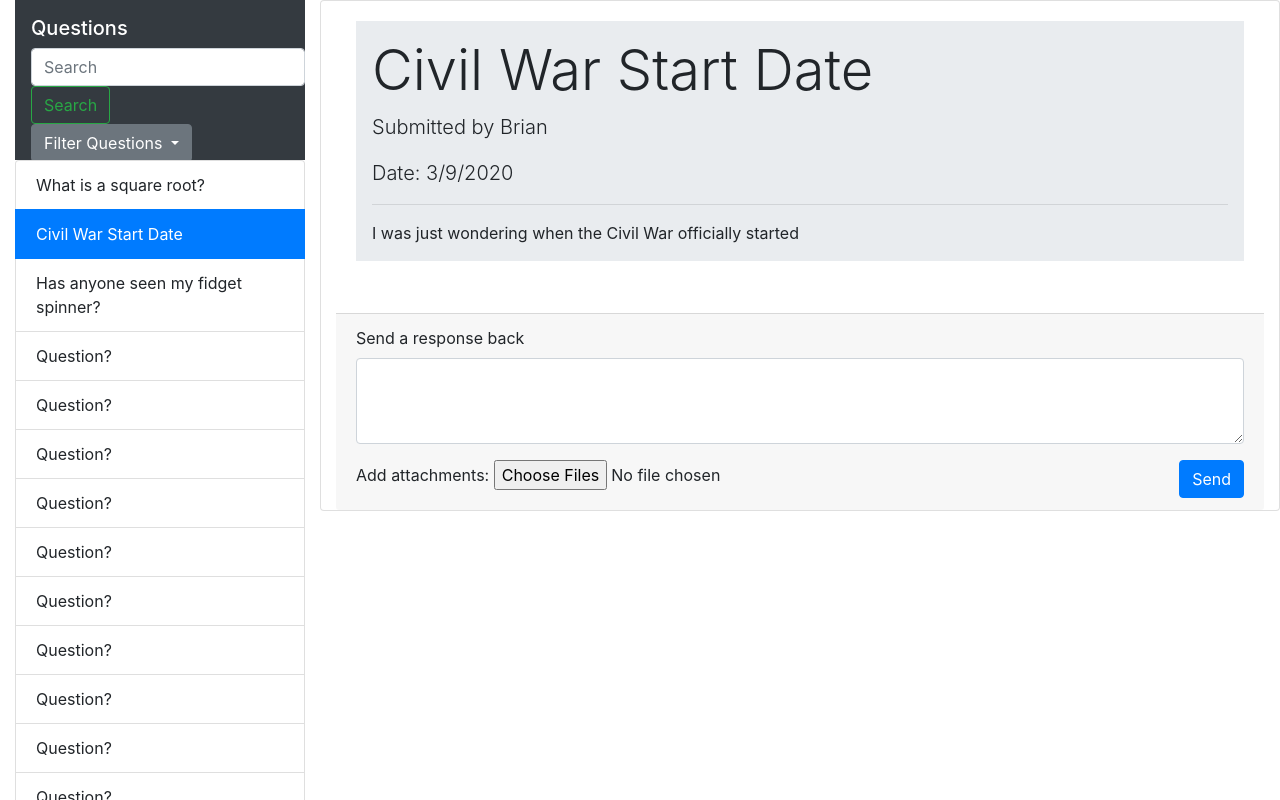
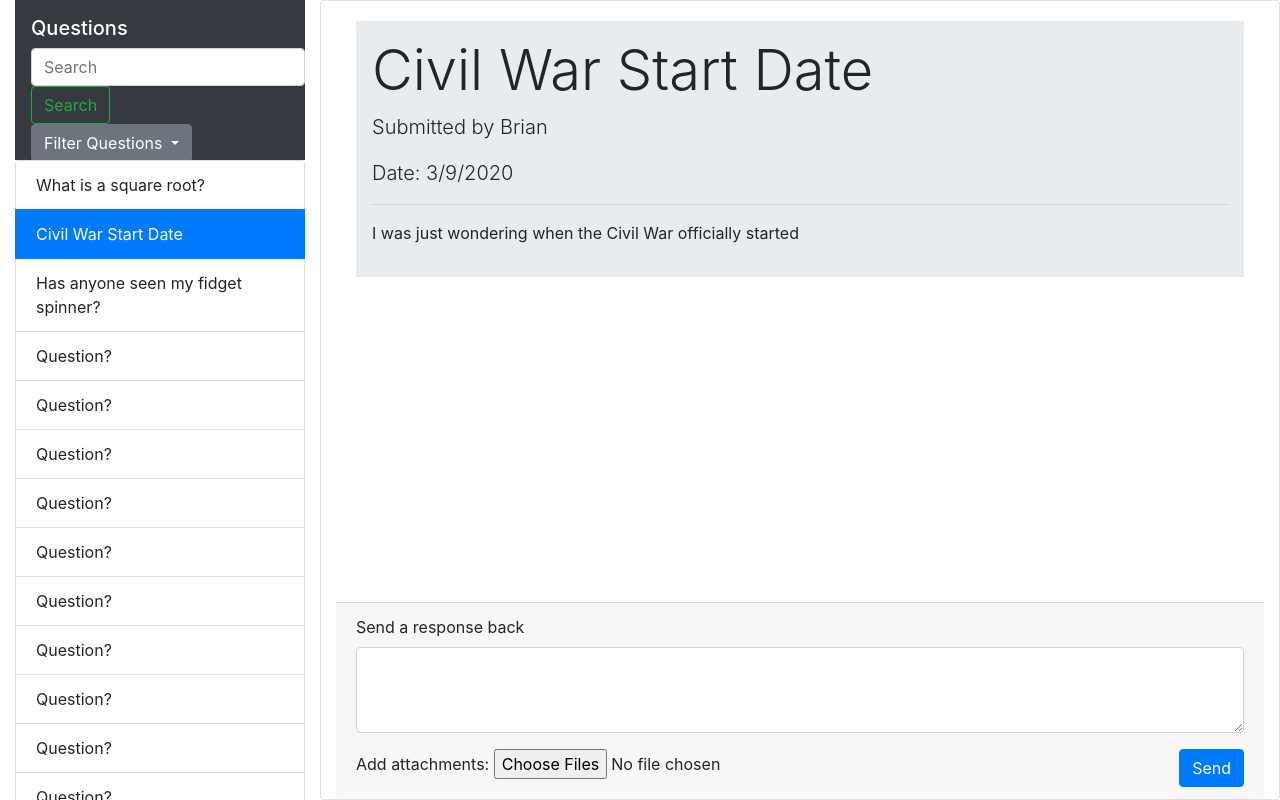
Before and after one commit to Orrbit/cse312-project, a Flask app: page /home/questions in a window 1280 px wide. Run offline with Flask 2, Linux system fonts and the light colour scheme; data that the repository does not hold is empty; some libraries are stand-ins or nearby versions.

Commit message:
Hot fix for the questions.css file. Fixed height for the question element.

```diff
--- a/biazza/static/questions.css
+++ b/biazza/static/questions.css
@@ -5,6 +5,7 @@
     max-width: 100%;
     overflow-x: hidden;
 }
+
 
 nav.navbar{
     height: 20vh;
@@ -42,11 +43,12 @@ body{
 }
 
 #question{
-    height: 30vh;
+    height: fit-content;
 }
 
 .selected-question{
     max-height: 100vh;
+    height: 100vh;
 }
 
 #question-thread{
@@ -66,3 +68,8 @@ body{
 .card-footer{
     height: fit-content;
 }
+
+.card {
+    min-height: 100vh;
+    height: 100vh;
+}
--- a/biazza/templates/questions.html
+++ b/biazza/templates/questions.html
@@ -104,9 +104,7 @@
                         <p class="lead">Submitted by Brian</p>
                         <p class="lead">Date: 3/9/2020</p>
                         <hr class="">
-                        <p>
-                            I was just wondering when the Civil War officially started
-                        </p>
+                        <p>I was just wondering when the Civil War officially started</p>
                     </div>
                     {% for comment in comments %}
                     <div class='my-comment bg-light text-dark' id="comment-{{ comment.id }}">
```
